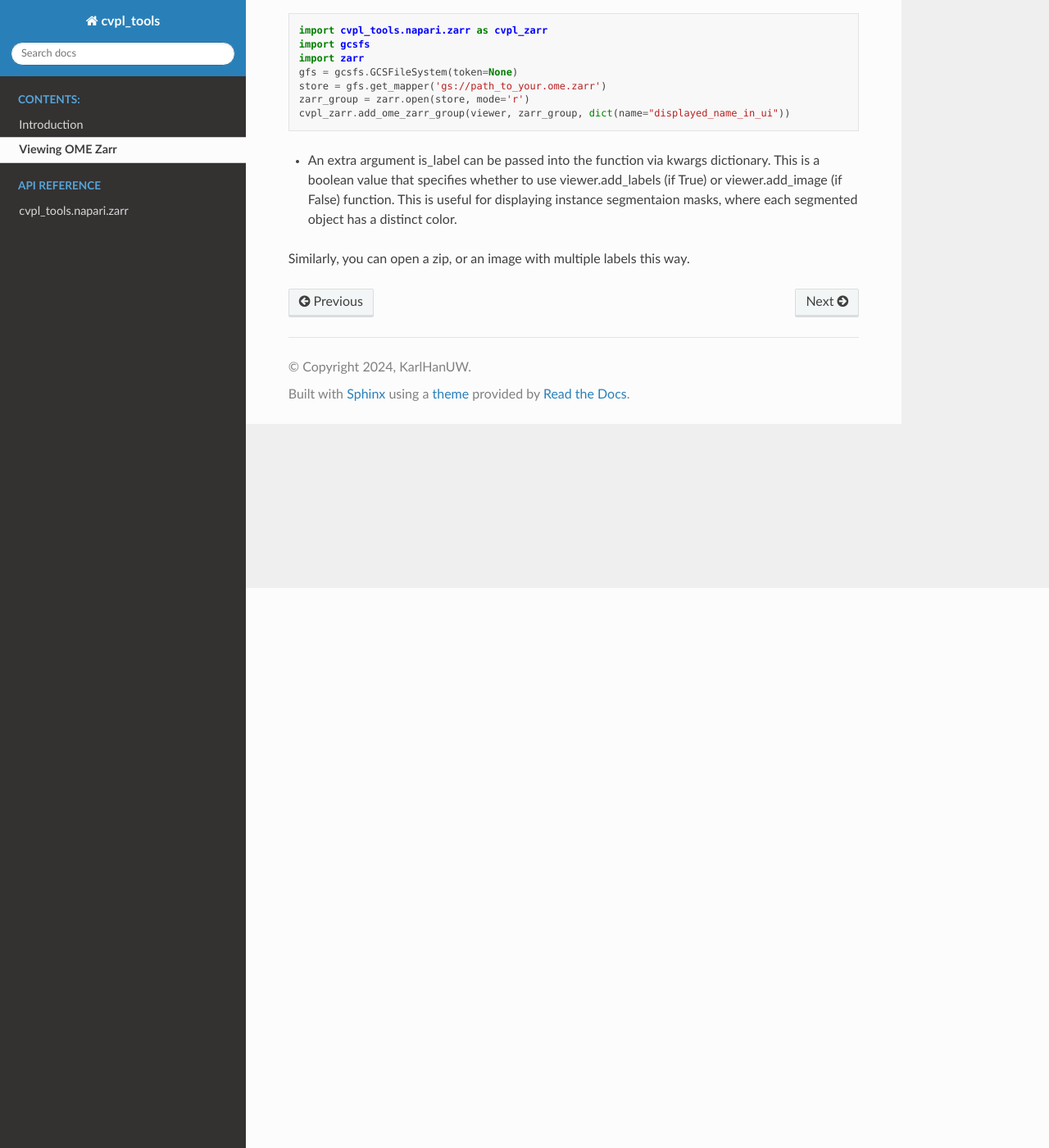
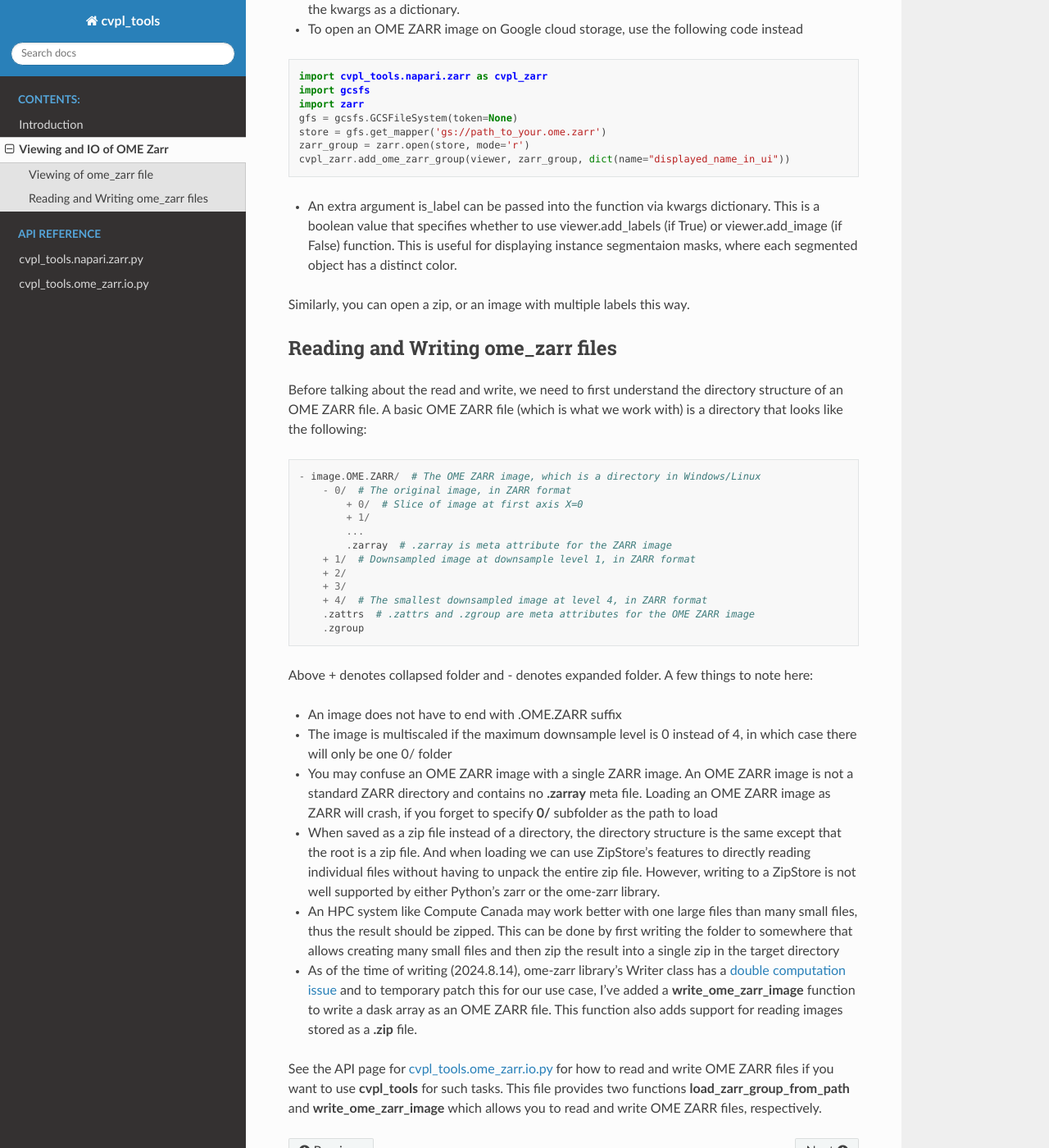
Before and after one commit to khanlab/cvpl_tools, a Sphinx documentation site: the page built from docs/GettingStarted/ome_zarr.rst, in a window 1280 px wide and 1400 px high, scrolled down 683 px. Shown: the whole window at 82% size. Built offline with Sphinx 7.4.7 and the Read the Docs theme 2.0.0, drawn with Linux system fonts in a browser that asks for light colours; some of the changed text lies outside the part shown.

Commit message:
update docs

```diff
--- a/docs/API/napari_zarr.rst
+++ b/docs/API/napari_zarr.rst
@@ -1,4 +1,4 @@
-.. _ome_zarr_io:
+.. _napari_zarr:
 
 cvpl_tools/napari/zarr.py
 =========================
@@ -9,6 +9,8 @@ For OME ZARR images, **add_ome_zarr_array_from_path** can be used generally. If
 associated label OME_ZARR file(s) in the "[image_ome_zarr]/labels/label_name" path, then the
 image and label(s) can be opened together with a single **add_ome_zarr_group_from_path** call.
 
+.. rubric:: APIs
+
 .. autofunction:: cvpl_tools.napari.zarr.add_ome_zarr_group
 .. autofunction:: cvpl_tools.napari.zarr.add_ome_zarr_array
 .. autofunction:: cvpl_tools.napari.zarr.add_ome_zarr_group_from_path
--- a/docs/GettingStarted/ome_zarr.rst
+++ b/docs/GettingStarted/ome_zarr.rst
@@ -1,33 +1,36 @@
 .. _ome_zarr:
 
 OME_ZARR
-========
+########
+
+Viewing of ome_zarr file
+************************
 
 Viewing of ome_zarr in a directory or as a zip file.
 
-1.Open Napari with command `napari`
+1.Open Napari with command **napari**
 
 2.Open the command widget with button at the bottom left corner of the window.
 
 3.After that, type in the command window to invoke functions that add more images as layers.
-To view an ome-zarr file this way with `cvpl_tools`, use the command
+To view an ome-zarr file this way with **cvpl_tools**, use the command
 
 ::
 
     import cvpl_tools.napari.zarr as cvpl_zarr
     cvpl_zarr.add_ome_zarr_array_from_path(viewer, "/absolute/path/to/your/ome.zarr", kwargs=dict(name="displayed_name_in_ui"))
 
-- This will create a new layer named `displayed_name_in_ui` which displays your ome zarr array.
+- This will create a new layer named **displayed_name_in_ui** which displays your ome zarr array.
   The underlying implementation uses Napari add_image's multiscale array display
-- To open a `.zip` file, specify ome.zarr.zip in the path (and optionally set use_zip=True to
+- To open a **.zip** file, specify ome.zarr.zip in the path (and optionally set use_zip=True to
   open the file as zip regardless of its suffix)
-- To open both the `ome.zarr` file and any label files located at `ome.zarr/labels/label_name`
+- To open both the **ome.zarr** file and any label files located at **ome.zarr/labels/label_name**
   as specified by the ome zarr standard, use cvpl_zarr.add_ome_zarr_group_from_path instead.
 - To specify additional arguments passed to Napari's add_image function, pass your arguments in
   the kwargs as a dictionary.
 - To open an OME ZARR image on Google cloud storage, use the following code instead
 
-::
+.. code-block:: Python
 
     import cvpl_tools.napari.zarr as cvpl_zarr
     import gcsfs
@@ -36,9 +39,59 @@ To view an ome-zarr file this way with `cvpl_tools`, use the command
     store = gfs.get_mapper('gs://path_to_your.ome.zarr')
     zarr_group = zarr.open(store, mode='r')
     cvpl_zarr.add_ome_zarr_group(viewer, zarr_group, dict(name="displayed_name_in_ui"))
+
 - An extra argument is_label can be passed into the function via kwargs dictionary. This is a
   boolean value that specifies whether to use viewer.add_labels (if True) or viewer.add_image
   (if False) function. This is useful for displaying instance segmentaion masks, where each
   segmented object has a distinct color.
 
 Similarly, you can open a zip, or an image with multiple labels this way.
+
+
+Reading and Writing ome_zarr files
+**********************************
+
+Before talking about the read and write, we need to first understand the directory structure of an
+OME ZARR file. A basic OME ZARR file (which is what we work with) is a directory that looks like
+the following:
+
+.. code-block::
+
+    - image.OME.ZARR/  # The OME ZARR image, which is a directory in Windows/Linux
+        - 0/  # The original image, in ZARR format
+            + 0/  # Slice of image at first axis X=0
+            + 1/
+            ...
+            .zarray  # .zarray is meta attribute for the ZARR image
+        + 1/  # Downsampled image at downsample level 1, in ZARR format
+        + 2/
+        + 3/
+        + 4/  # The smallest downsampled image at level 4, in ZARR format
+        .zattrs  # .zattrs and .zgroup are meta attributes for the OME ZARR image
+        .zgroup
+
+Above + denotes collapsed folder and - denotes expanded folder. A few things to note here:
+
+- An image does not have to end with .OME.ZARR suffix
+- The image is multiscaled if the maximum downsample level is 0 instead of 4, in which case there
+  will only be one 0/ folder
+- You may confuse an OME ZARR image with a single ZARR image. An OME ZARR image
+  is not a standard ZARR directory and contains no **.zarray** meta file. Loading an OME ZARR
+  image as ZARR will crash, if you forget to specify **0/** subfolder as the path to load
+- When saved as a zip file instead of a directory, the directory structure is the same except that
+  the root is a zip file. And when loading we can use ZipStore's features to directly reading
+  individual files without having to unpack the entire zip file. However, writing to a ZipStore is
+  not well supported by either Python's zarr or the ome-zarr library.
+- An HPC system like Compute Canada may work better with one large files than many small files,
+  thus the result should be zipped. This can be done by first writing the folder to somewhere
+  that allows creating many small files and then zip the result into a single zip in the target
+  directory
+- As of the time of writing (2024.8.14), ome-zarr library's Writer class has a `double computation
+  issue <https://github.com/ome/ome-zarr-py/issues/392>`_ and to temporary patch this for our
+  use case, I've added a **write_ome_zarr_image** function to write a dask array as an OME ZARR
+  file. This function also adds support for reading images stored as a **.zip** file.
+
+See the API page for `cvpl_tools.ome_zarr.io.py <API/ome_zarr_io>`_ for how to read and write OME
+ZARR files if you want to use **cvpl_tools** for such tasks. This file provides two functions
+**load_zarr_group_from_path** and **write_ome_zarr_image** which allows you to read and write OME
+ZARR files, respectively.
--- a/docs/conf.py
+++ b/docs/conf.py
@@ -16,6 +16,7 @@
 
 extensions = [
     'sphinx.ext.autodoc',
+    'sphinx.ext.napoleon',
 ]
 
 templates_path = ['_templates']
--- a/docs/index.rst
+++ b/docs/index.rst
@@ -30,10 +30,11 @@ or on cloud.
    :caption: Contents:
 
    Introduction <self>
-   Viewing OME Zarr <GettingStarted/ome_zarr>
+   Viewing and IO of OME Zarr <GettingStarted/ome_zarr>
 
 .. toctree::
    :maxdepth: 2
    :caption: API Reference
 
-   cvpl_tools.napari.zarr <API/napari_zarr>
+   cvpl_tools.napari.zarr.py <API/napari_zarr>
+   cvpl_tools.ome_zarr.io.py <API/ome_zarr_io>
```
Also changed, not shown: docs/API/ome_zarr_io.rst (added, +16 -0 lines), 3 other files.
